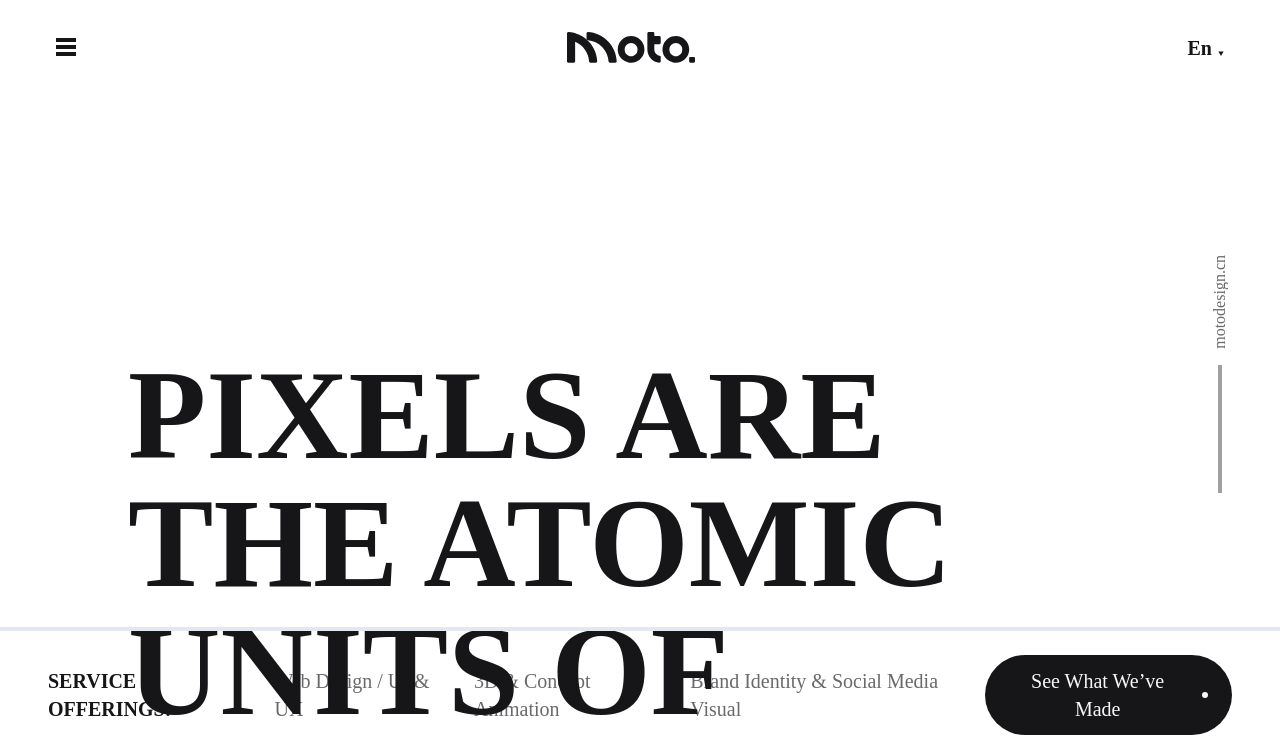
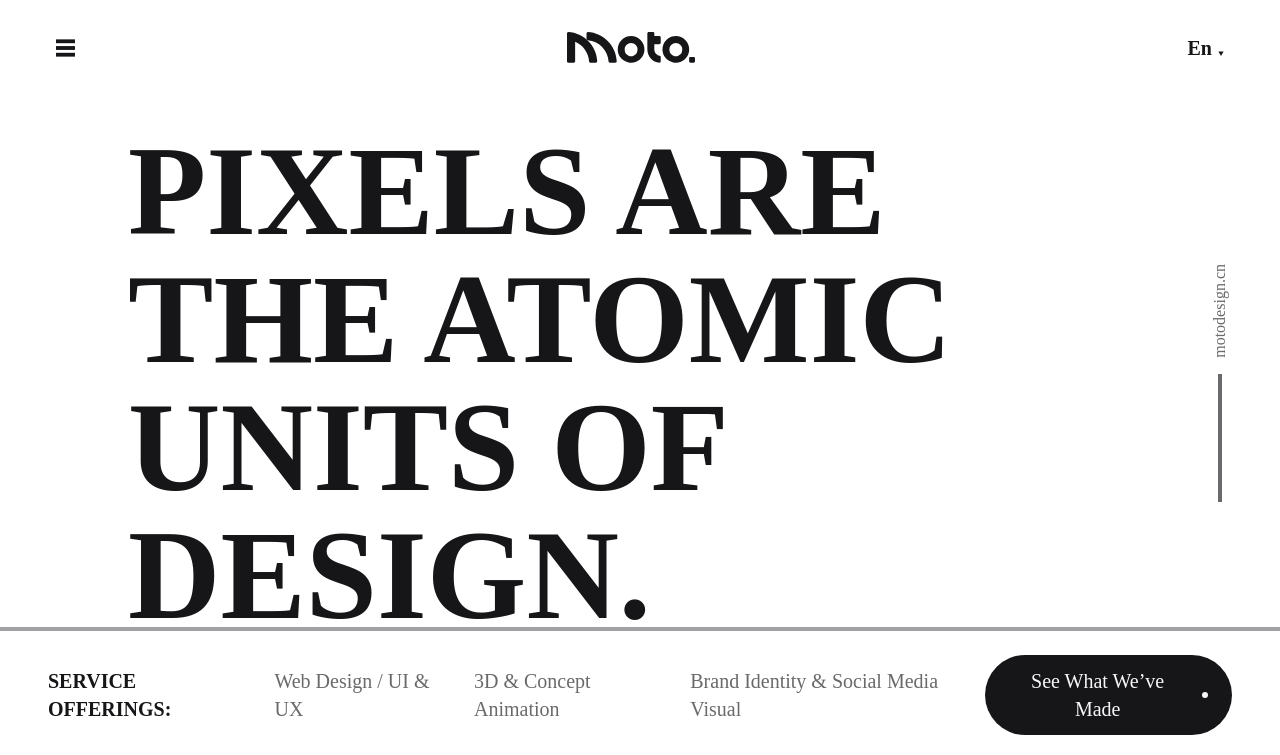
Before and after one commit to i-free-developer/moto-design, a React (Vite) app: page / in a window 1280 px wide. Shown: the top 755 px of the page. Built offline with nearby package versions, Linux system fonts and the light colour scheme.

Commit message:
refine home page

```diff
--- a/src/assets/animations.css
+++ b/src/assets/animations.css
@@ -49,11 +49,11 @@
 
 @keyframes slide-vertical-out {
 	from {transform: translateY(0);}
-	to {transform: translateY(8rem);}
+	to {transform: translateY(10rem);}
 }
 
 @keyframes slide-vertical-in {
-	from {transform: translateY(6rem);}
+	from {transform: translateY(10rem);}
 	to {transform: translateY(0);}
 }
 
@@ -87,7 +87,6 @@
 .horizontal-bar-out {
 	animation: slide-vertical-out 1.5s ease-in-out;
 	animation-fill-mode: forwards;
-	display: none;
 }
 
 .hover-border {
--- a/src/components/Home.jsx
+++ b/src/components/Home.jsx
@@ -6,14 +6,14 @@ export default function Home({drawerStatus, closeDrawer}) {
 	const headerClassName = headerClasses[drawerStatus]
 	const serviceClassName = serviceClasses[drawerStatus]
 	return (
-		<section id="landing" className="mx-auto h-screen relative text-black relative" onClick={closeDrawer}>
-			<div className="h-8/10">
-				<div className={`w-4/6 ml-[8rem] translate-y-1/2 ${headerClassName}`}>
+		<section id="landing" className="mx-auto h-screen text-black relative" onClick={closeDrawer}>
+			<div className="min-h-[calc(100vh-14rem)] relative flex flex-col justify-center">
+				<div className={`w-4/6 ml-[8rem] ${headerClassName}`}>
 					<h1 className="uppercase text-9xl font-bold">Pixels are the atomic units of design.</h1>
 				</div>
+				<VerticalElement headerClassName={headerClassName}/>
 			</div>
 			<ServiceOfferings serviceClassName={serviceClassName}/>
-			<VerticalElement headerClassName={headerClassName}/>
 		</section>
 	)
 }
@@ -21,7 +21,7 @@ export default function Home({drawerStatus, closeDrawer}) {
 function ServiceOfferings({serviceClassName}) {
 	return (
 		<div className={`absolute left-0 bottom-[10rem] w-full ${serviceClassName}`}>
-			<hr className="border border-2 border-slate-200 w-full"></hr>
+			<hr className="border border-2 border-black/40 w-full"></hr>
 			<div className="mx-auto w-full flex items-center justify-between mt-[1.5rem] px-[3rem] text-xl">
 				<div className="flex items-center justify-around gap-4">
 					<span className="font-bold uppercase">Service Offerings:</span>
@@ -37,10 +37,11 @@ function ServiceOfferings({serviceClassName}) {
 
 function VerticalElement({headerClassName}) {
 	return (
-		<div className={`absolute right-[3rem] top-[20%] flex gap-4 items-center text-black opacity-64 ${headerClassName}`}
-			style={{writingMode: 'vertical-lr'}}>
-			<span className="rotate-180">{CompanyDomain}</span>
-			<span className="border border-2 border-black/64 h-[8rem]"></span>
+		<div className="absolute right-[3rem] top-0 h-full flex flex-col items-center justify-center">
+			<div className={`flex gap-4 items-center text-black/64 ${headerClassName}`} style={{writingMode: 'vertical-lr'}}>
+				<span className="rotate-180">{CompanyDomain}</span>
+				<span className="border border-2 border-black/64 h-[8rem]"></span>
+			</div>
 		</div>
 	)
 }
--- a/src/components/Navbar.jsx
+++ b/src/components/Navbar.jsx
@@ -22,7 +22,7 @@ export default function Navbar({drawerStatus, handleClickDrawer}) {
 		<section id="navbar" className="fixed relative z-200 text-black w-screen px-[3.5rem] my-[2rem]">
 			<nav className="">
 				<div className="flex justify-between items-center">
-					<div onClick={handleClickDrawer} className="size-[1.2rem]">{drawerStatus == 'opened' ? <CloseIcon/> : <BarsIcon/>}</div>
+					<div onClick={handleClickDrawer} className="size-[1.2rem] flex items-center justify-center">{drawerStatus == 'opened' ? <CloseIcon/> : <BarsIcon/>}</div>
 					<Link to="/"><LogoIcon/></Link>
 					<LangButtons/>
 				</div>
```
